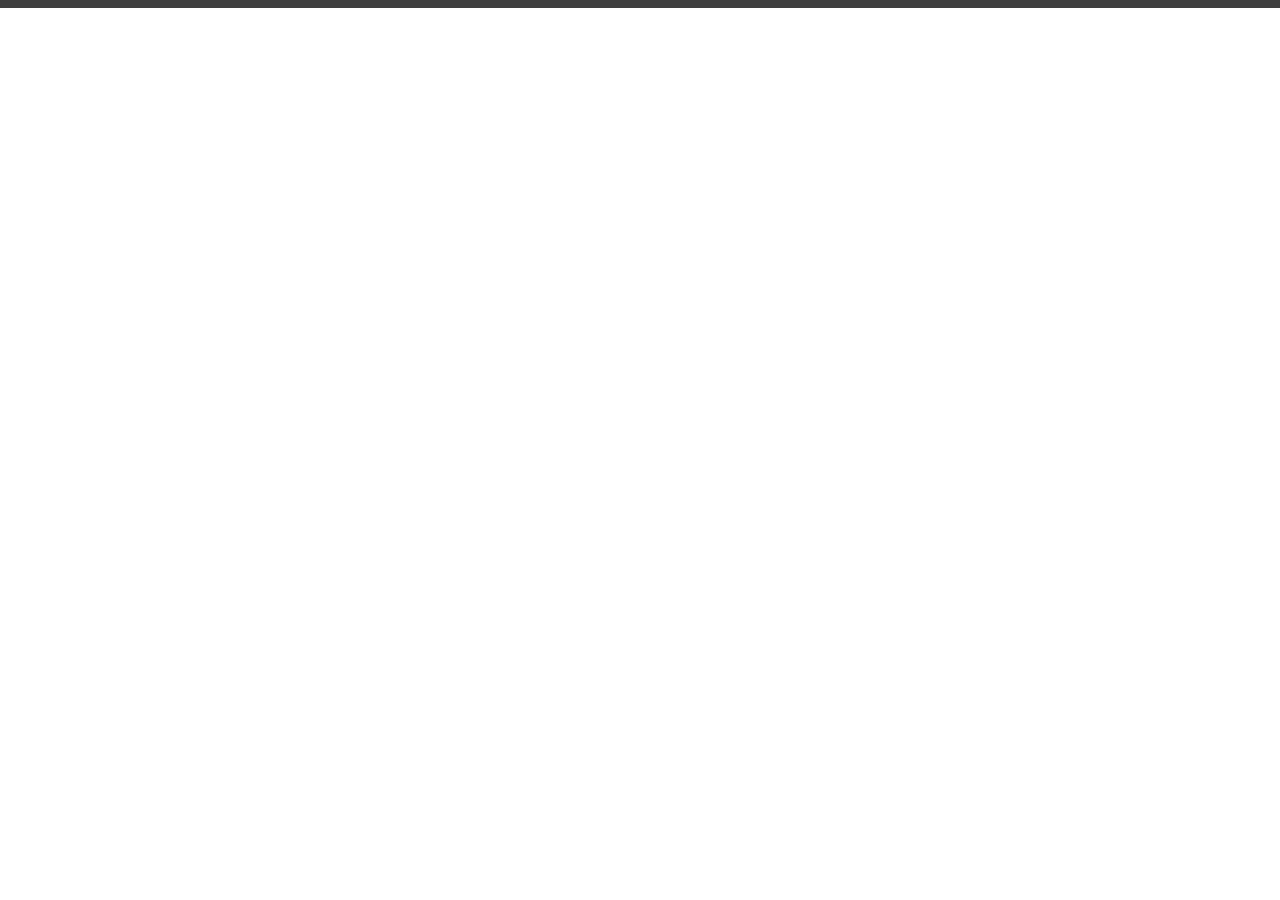
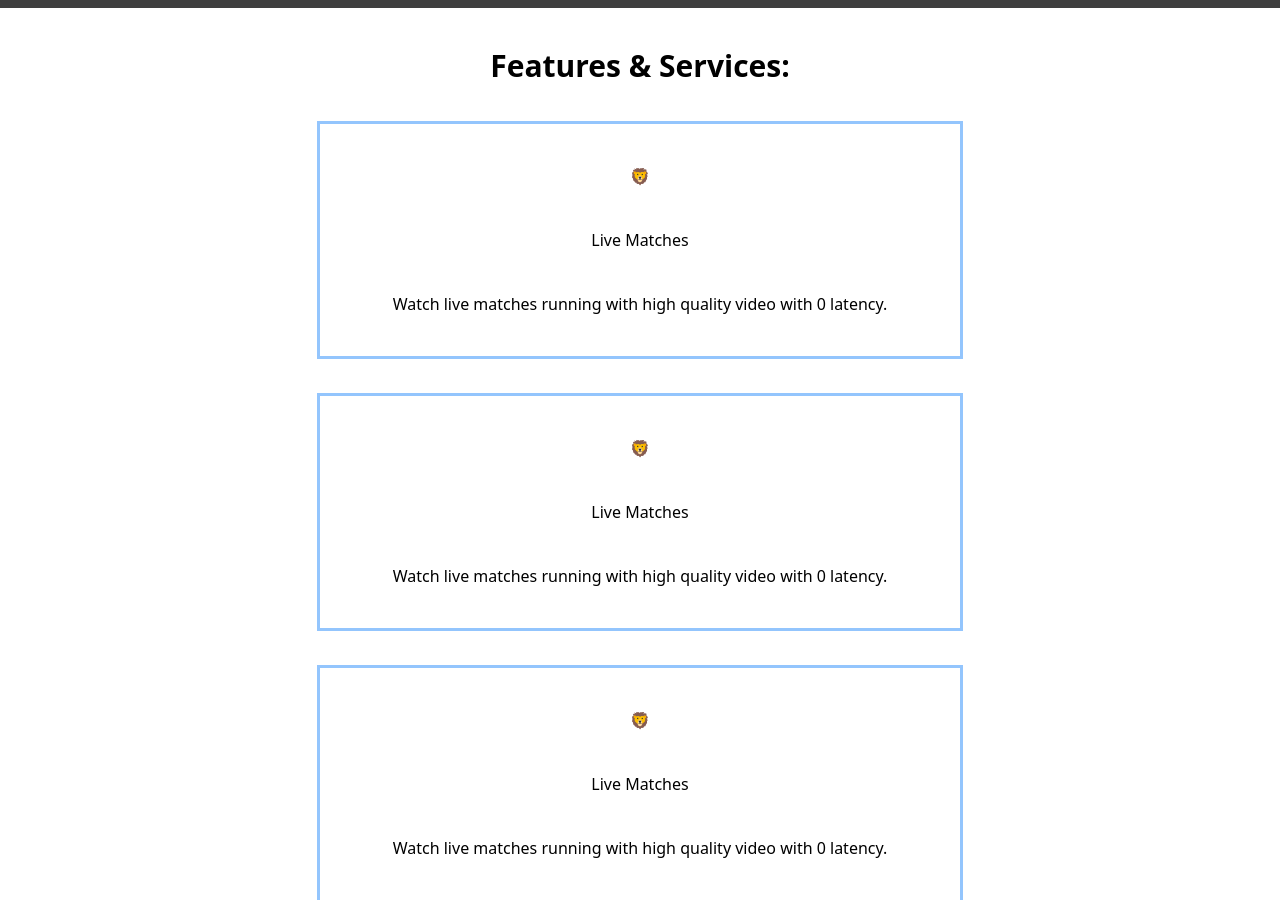
Before and after one commit to Saud-Alghamdi/myclubs, a React (Vite) app: page / in a window 1280 px wide. Shown: the part 840-1740 px from the top of the page. Before the commit the page ends 1008 px from the top, so only its background shows below. Built offline with nearby package versions, Linux system fonts and the light colour scheme; grey boxes are pictures that could not be loaded.

Commit message:
Create Basic Feature Secion

```diff
--- /dev/null
+++ b/src/components/Features.tsx
@@ -0,0 +1,37 @@
+export default function Features() {
+  return (
+    <section>
+      {/* Header */}
+      <h1 className="mt-10 text-center text-3xl font-bold">
+        Features & Services:
+      </h1>
+      {/* Grid */}
+      <div className="mx-auto mt-10 grid w-1/2 gap-y-10">
+        {/* Grid item 1 */}
+        <div className="justif-center flex flex-col items-center gap-y-10 px-2 py-10 outline outline-blue-300">
+          <h3>&#129409;</h3>
+          <h3>Live Matches</h3>
+          <p>
+            Watch live matches running with high quality video with 0 latency.
+          </p>
+        </div>
+        {/* Grid item 2 */}
+        <div className="justif-center flex flex-col items-center gap-y-10 px-2 py-10 outline outline-blue-300">
+          <h3>&#129409;</h3>
+          <h3>Live Matches</h3>
+          <p>
+            Watch live matches running with high quality video with 0 latency.
+          </p>
+        </div>
+        {/* Grid item 3 */}
+        <div className="justif-center flex flex-col items-center gap-y-10 px-2 py-10 outline outline-blue-300">
+          <h3>&#129409;</h3>
+          <h3>Live Matches</h3>
+          <p>
+            Watch live matches running with high quality video with 0 latency.
+          </p>
+        </div>
+      </div>
+    </section>
+  );
+}
--- a/src/components/Hero.tsx
+++ b/src/components/Hero.tsx
@@ -1,6 +1,6 @@
 export default function Hero() {
   return (
-    <section className="background-radial-gradient relative mb-40 h-screen overflow-hidden bg-center text-gray-200">
+    <section className="background-radial-gradient relative h-screen overflow-hidden bg-center text-gray-200">
       <img
         className="absolute inset-0 -z-10 h-full w-full object-cover brightness-[0.4]"
         src="/src/assets/hero-bg.jpg"
--- a/src/views/Home.tsx
+++ b/src/views/Home.tsx
@@ -1,11 +1,13 @@
 import Nav from "../components/Nav";
 import Hero from "../components/Hero";
+import Features from "../components/Features";
 
 export default function Home() {
   return (
     <div className="home-view">
       <Nav />
       <Hero />
+      <Features />
     </div>
   );
 }
```
